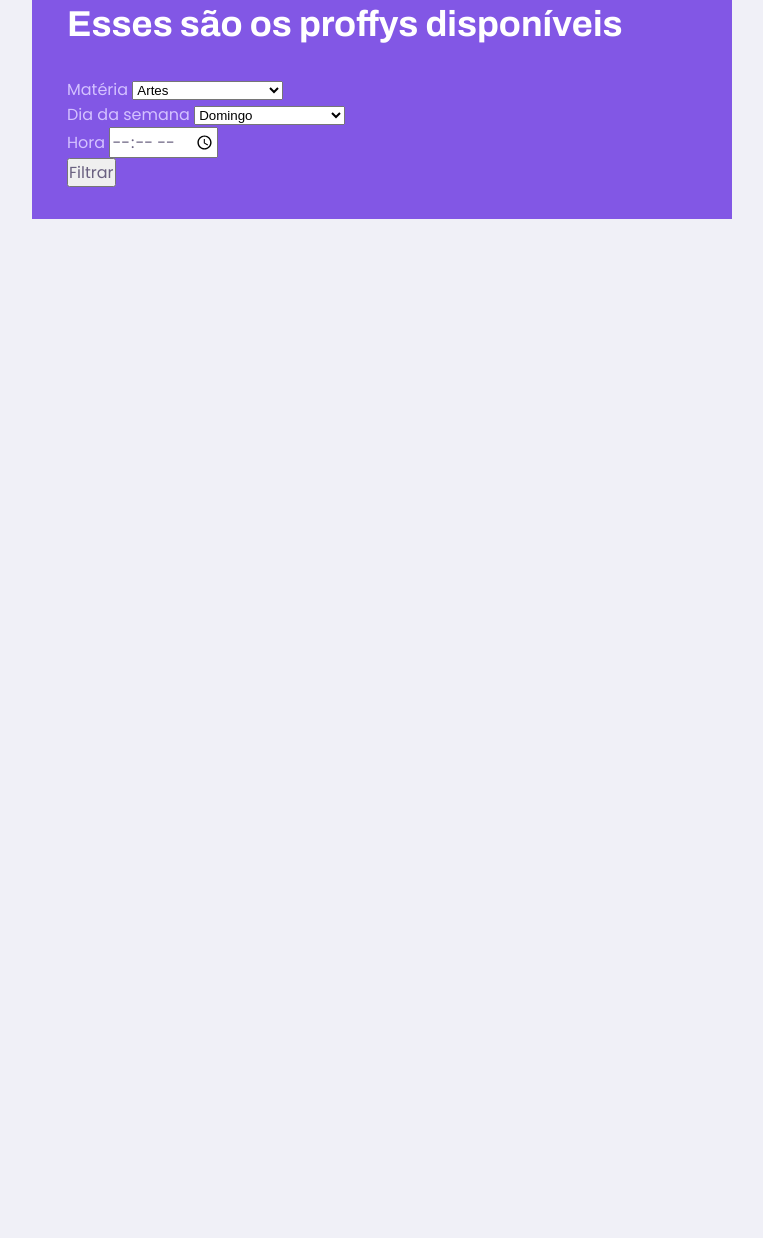
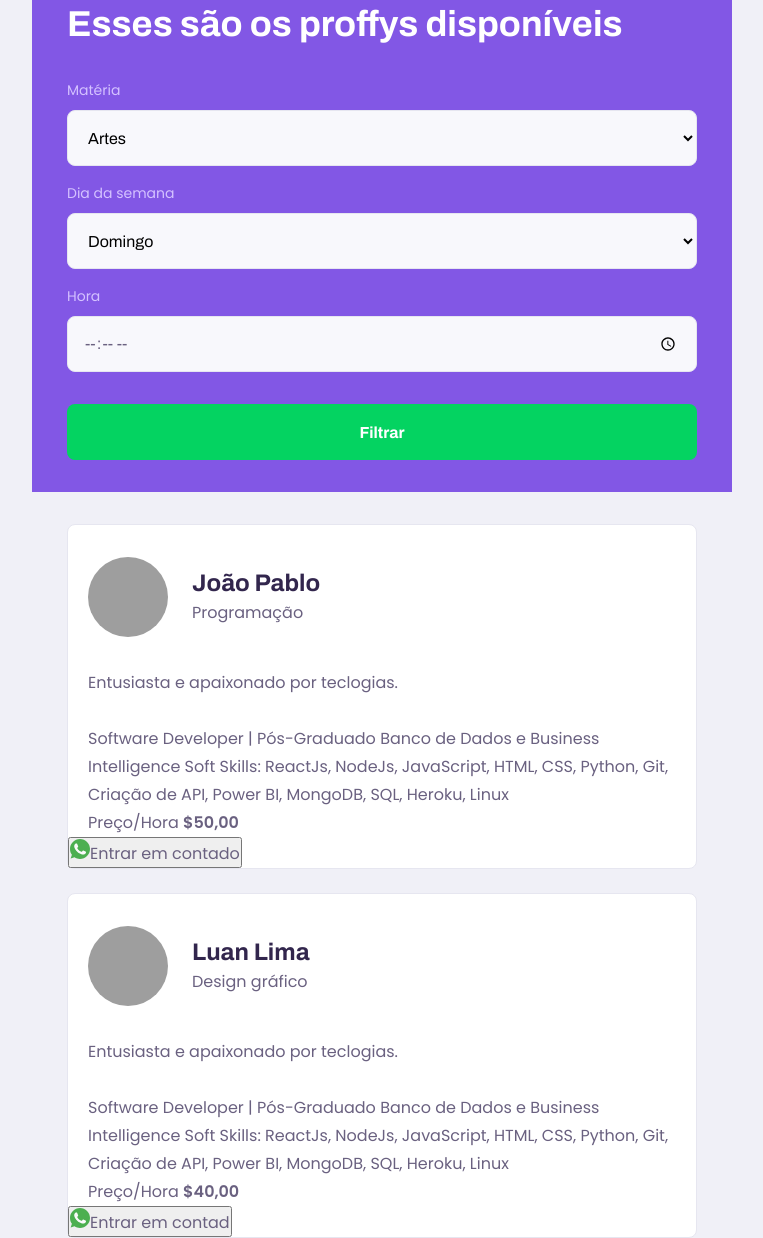
Before and after one commit to jpablolima/proffys, a plain HTML site: page study.html in a window 1280 px wide. Shown: the part 93-1331 px from the top of the page, without its empty margins (258-1021 px from the left). Before the commit the page ends 800 px from the top, so only its background shows below. Drawn offline with Linux system fonts and the light colour scheme; grey boxes are pictures that could not be loaded.

Commit message:
posicionando elementos na página page-study

```diff
--- a/study.html
+++ b/study.html
@@ -34,14 +34,15 @@
               <option value="1">Artes</option>
               <option value="2">Biologia</option>
               <option value="3">Ciências</option>
-              <option value="4">Educação Física</option>
-              <option value="5">Física</option>
-              <option value="6">Geografia</option>
-              <option value="7">História</option>
-              <option value="8">Matemática</option>
-              <option value="9">Português</option>
-              <option value="10">Química</option>
-              <option value="11">Programação</option>
+              <option value="4">Design gráfico</option>
+              <option value="5">Educação Física</option>
+              <option value="6">Física</option>
+              <option value="7">Geografia</option>
+              <option value="8">História</option>
+              <option value="9">Matemática</option>
+              <option value="10">Português</option>
+              <option value="11">Química</option>
+              <option value="12">Programação</option>
             </select>
           </div>
           <div class="select-block">
@@ -64,8 +65,61 @@
           <button type="submit">Filtrar</button>
         </form>
       </div>
+
+    </header>
+
+    <main>
+      <article class="teacher-item">
+        <header>
+          <img
+            src="https://instagram.fbsb15-1.fna.fbcdn.net/v/t51.2885-19/s150x150/101400234_591121061514559_5051045294314094592_n.jpg?_nc_ht=instagram.fbsb15-1.fna.fbcdn.net&_nc_ohc=4AnVjf6G8AUAX-DQVjW&oh=fae41cd09f468b70d080e880f19d0c37&oe=5F69AB41"
+            alt="João Pablo">
+          <div>
+            <strong>João Pablo</strong>
+            <span>Programação</span>
+          </div>
+        </header>
+        <p>
+          Entusiasta e apaixonado por teclogias.<br><br>Software Developer | Pós-Graduado Banco de Dados e Business
+          Intelligence Soft Skills: ReactJs, NodeJs, JavaScript, HTML, CSS, Python, Git, Criação de API, Power BI,
+          MongoDB, SQL,
+          Heroku, Linux
+        </p>
+        <footer>
+          <p>Preço/Hora <strong>$50,00</strong></p>
+          <button type="button"><img src="/img/icons/whatsapp.svg" alt="whatsapp">Entrar em contado</button>
+        </footer>
+        </header>
+      </article>
+      <article class="teacher-item">
+        <header>
+          <img
+            src="https://media-exp1.licdn.com/dms/image/C4D03AQEehVhjry0R0g/profile-displayphoto-shrink_100_100/0?e=1603324800&v=beta&t=wIypMmdskrOSbZSEmQofOrO3LL_lnYUsrhRsSsaDLh4"
+            alt="Luan">
+          <div>
+            <strong>Luan Lima</strong>
+            <span>Design gráfico</span>
+          </div>
+        </header>
+
+        <p>
+          Entusiasta e apaixonado por teclogias.<br><br>Software Developer | Pós-Graduado Banco de Dados e Business
+          Intelligence Soft Skills: ReactJs, NodeJs, JavaScript, HTML, CSS, Python, Git, Criação de API, Power BI,
+          MongoDB, SQL,
+          Heroku, Linux </p>
+        <footer>
+          <p>Preço/Hora <strong>$40,00</strong>
+          </p>
+          <button type="button">
+            <img src="/img/icons/whatsapp.svg" alt="whatsapp">Entrar em contad
+          </button>
+        </footer>
+        </header>
+      </article>
+    </main>
+
   </div>
-  </header>
+
   </div>
 </body>
 
--- a/styles/partials/page-study.css
+++ b/styles/partials/page-study.css
@@ -27,7 +27,6 @@
   opacity: 0.6;
 }
 
-
 .page-header .top-bar-container img {
   height: 1.6rem;
 }
@@ -50,3 +49,106 @@
 #search-teachers label {
   color: var(--color-text-in-primary);
 }
+
+#search-teachers .select-block {
+  margin-bottom: 1.4rem;
+}
+
+#search-teachers button {
+  width: 100%;
+  height: 5.6rem;
+  background: var(--color-secondary);
+  color: var(--color-button-text);
+  border: 0;
+  border-radius: .8rem;
+  cursor: pointer;
+  font: 700 1.6rem Archivo;
+  display: flex;
+  align-items: center;
+  justify-content: center;
+  /* text-decoration: none; */
+  transition: background 0.2s;
+  margin-top: 3.2rem;
+}
+
+#search-teachers button:hover {
+  background-color: var(--color-secondary-dark);
+}
+
+.select-block label, .input-block label {
+  font-size: 1.4rem;
+  color: var(--color-text-complement);
+}
+
+.input-block input, .select-block select {
+  width: 100%;
+  height: 5.6rem;
+  margin-top: 0.8rem;
+  border-radius: 0.8rem;
+  background: var(--color-input-background);
+  border: 1px solid var(--color-line-in-white);
+  outline: 0;
+  padding: 0 1.6rem;
+  font: 1.6rem Archivo;
+}
+
+.input-block {
+  position: relative;
+}
+
+.input-block:focus-within::after {
+  content: "";
+  width: calc(100% - 3.1rem);
+  height: 2px;
+  background: var(--color-primary-light);
+  position: absolute;
+  left: 1.6rem;
+  right: 1.6rem;
+  bottom: 0;
+}
+
+#page-study main {
+  margin: 3.2rem auto;
+  width: 90%;
+}
+
+.teacher-item {
+  background-color: var(--color-box-base);
+  border: 1px solid var(--color-line-in-white);
+  border-radius: .8rem;
+  margin-top: 2.4rem;
+}
+
+.teacher-item header {
+  padding: 3.2rem 2rem;
+  display: flex;
+  align-items: center;
+}
+
+.teacher-item header img {
+  width: 8rem;
+  height: 8rem;
+  border-radius: 50%;
+}
+
+.teacher-item header div {
+  margin-left: 2.4rem;
+}
+
+.teacher-item header div strong {
+  font: 700 2.4rem Archivo;
+  display: block;
+  color: var(--color-text-title);
+}
+
+.teacher-item header div span {
+  font-size: 1.6rem;
+  display: block;
+  margin-top: .4rem;
+}
+
+.teacher-item p {
+  padding: 0 2rem;
+  font-size: 1.6rem;
+  line-height: 2.8rem;
+}
```
